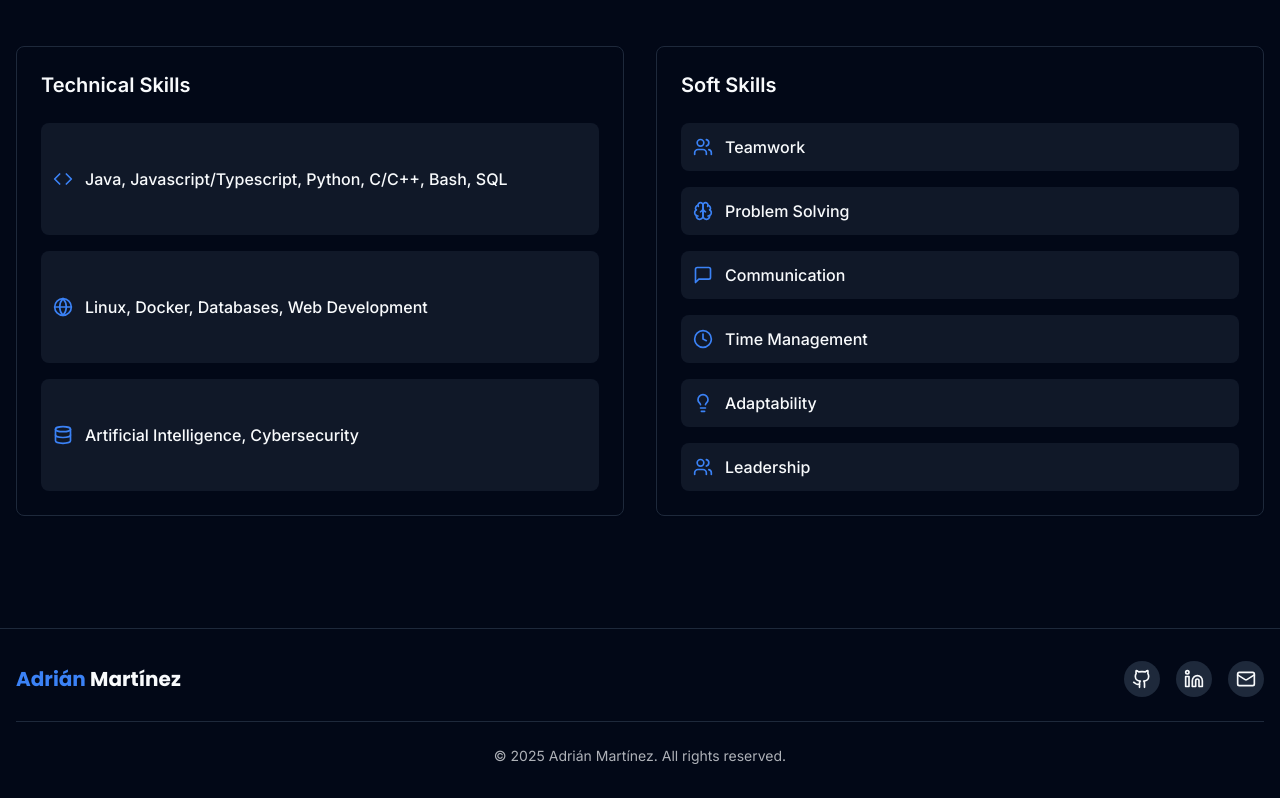
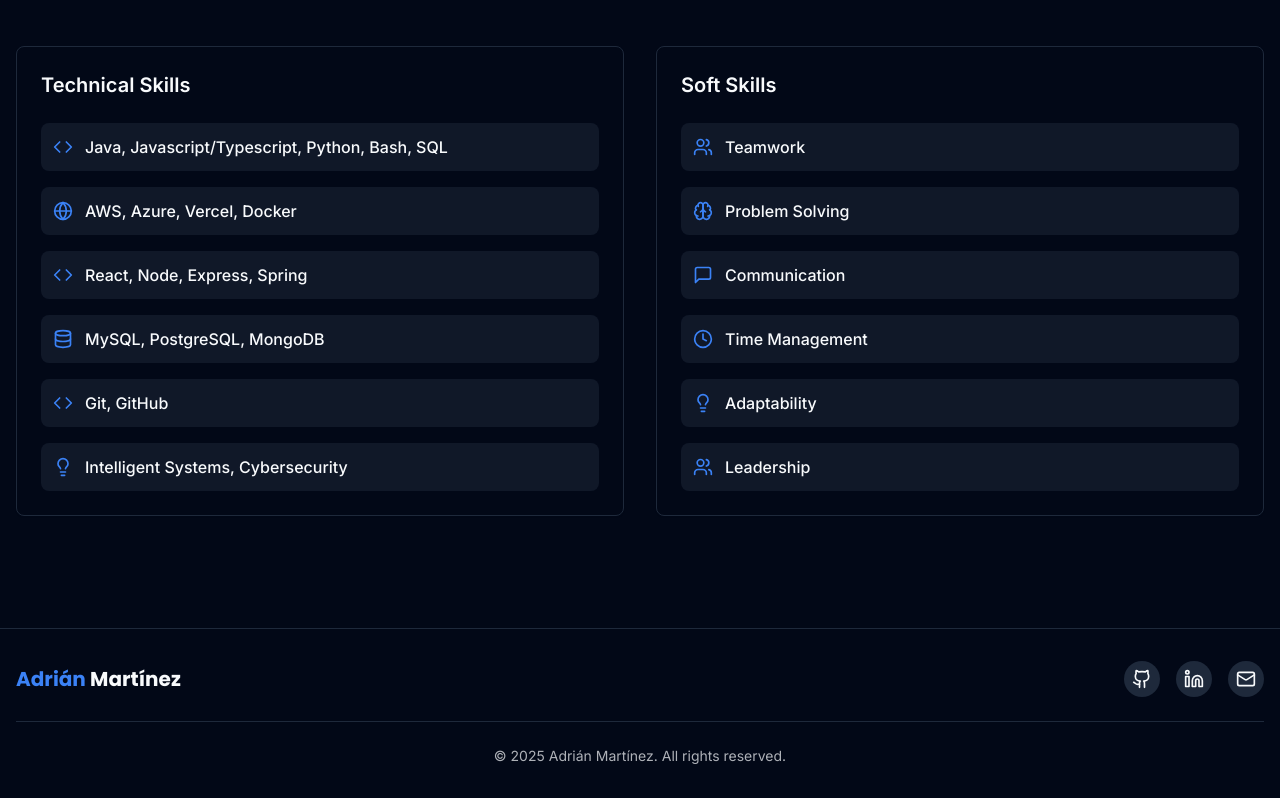
Before and after one commit to adrianmfuentes/martinezfuentesadrian.dev, a Next.js app: page /en/about in a window 1280 px wide. Shown: the part 929-1727 px from the top of the page. Built offline with nearby package versions, Linux system fonts and the light colour scheme.

Commit message:
feat: actualizar sección de habilidades técnicas y configuración de TypeScript

```diff
--- a/app/[lang]/dictionaries/en.json
+++ b/app/[lang]/dictionaries/en.json
@@ -35,9 +35,12 @@
       "technical": "Technical Skills",
       "soft": "Soft Skills",
       "technicalSkills": {
-        "languages": "Java, Javascript/Typescript, Python, C/C++, Bash, SQL",
-        "technologies": "Linux, Docker, Databases, Web Development",
-        "interests": "Artificial Intelligence, Cybersecurity"
+        "languages": "Java, Javascript/Typescript, Python, Bash, SQL",
+        "frameworks": "React, Node, Express, Spring",
+        "versionControl": "Git, GitHub",
+        "cloud": "AWS, Azure, Vercel, Docker",
+        "databases": "MySQL, PostgreSQL, MongoDB",
+        "interests": "Intelligent Systems, Cybersecurity"
       },
       "softSkills": {
         "teamwork": "Teamwork",
--- a/app/[lang]/dictionaries/es.json
+++ b/app/[lang]/dictionaries/es.json
@@ -35,9 +35,12 @@
       "technical": "Habilidades Técnicas",
       "soft": "Habilidades Blandas",
       "technicalSkills": {
-        "languages": "Java, Javascript/Typescript, Python, C/C++, Bash, SQL",
-        "technologies": "Linux, Docker, Bases de Datos, Desarrollo Web",
-        "interests": "Inteligencia Artificial, Ciberseguridad"
+        "languages": "Java, Javascript/Typescript, Python, Bash, SQL",
+        "frameworks": "React, Node, Express, Spring",
+        "versionControl": "Git, GitHub",
+        "cloud": "AWS, Azure, Vercel, Docker",
+        "databases": "MySQL, PostgreSQL, MongoDB",
+        "interests": "Sistemas Inteligentes, Ciberseguridad"
       },
       "softSkills": {
         "teamwork": "Trabajo en Equipo",
--- a/components/skills-section.tsx
+++ b/components/skills-section.tsx
@@ -25,6 +25,10 @@ interface SkillsSectionProps {
     technicalSkills: {
       languages: string
       technologies: string
+      frameworks: string
+      versionControl: string
+      cloud: string
+      databases: string
       interests: string
     }
     softSkills: {
@@ -49,8 +53,11 @@ export function SkillsSection({ dictionary }: Readonly<SkillsSectionProps>) {
 
   const technicalSkills: Skill[] = [
     { name: dictionary.technicalSkills.languages, icon: <Code className="h-5 w-5" /> },
-    { name: dictionary.technicalSkills.technologies, icon: <Globe className="h-5 w-5" /> },
-    { name: dictionary.technicalSkills.interests, icon: <Database className="h-5 w-5" /> }
+    { name: dictionary.technicalSkills.cloud, icon: <Globe className="h-5 w-5" /> },
+    { name: dictionary.technicalSkills.frameworks, icon: <Code className="h-5 w-5" /> },
+    { name: dictionary.technicalSkills.databases, icon: <Database className="h-5 w-5" /> },
+    { name: dictionary.technicalSkills.versionControl, icon: <Code className="h-5 w-5" /> },
+    { name: dictionary.technicalSkills.interests, icon: <Lightbulb className="h-5 w-5" /> }
   ]
 
   const softSkills: Skill[] = [
--- a/tsconfig.json
+++ b/tsconfig.json
@@ -13,6 +13,7 @@
     "isolatedModules": true,
     "jsx": "preserve",
     "incremental": true,
+    "ignoreDeprecations": "6.0",
     "plugins": [
       {
         "name": "next"
```
